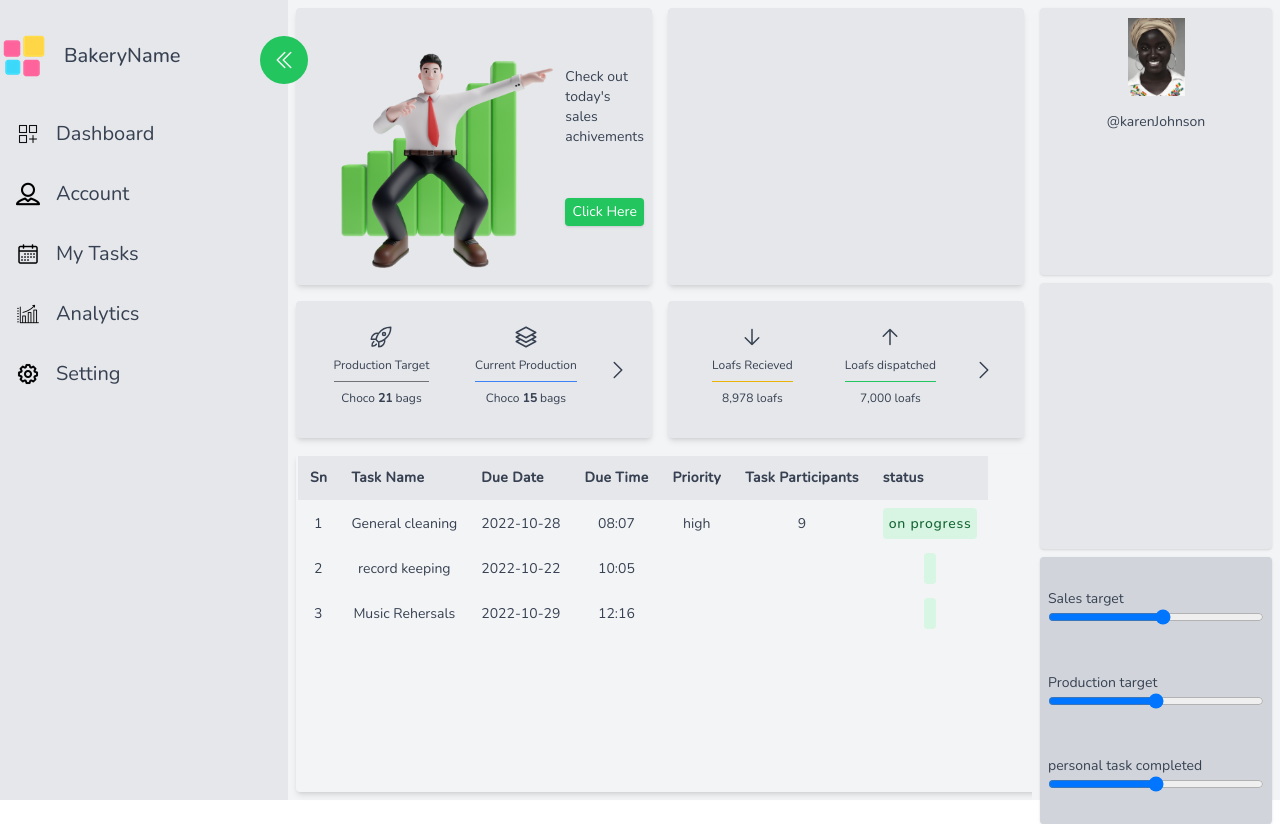
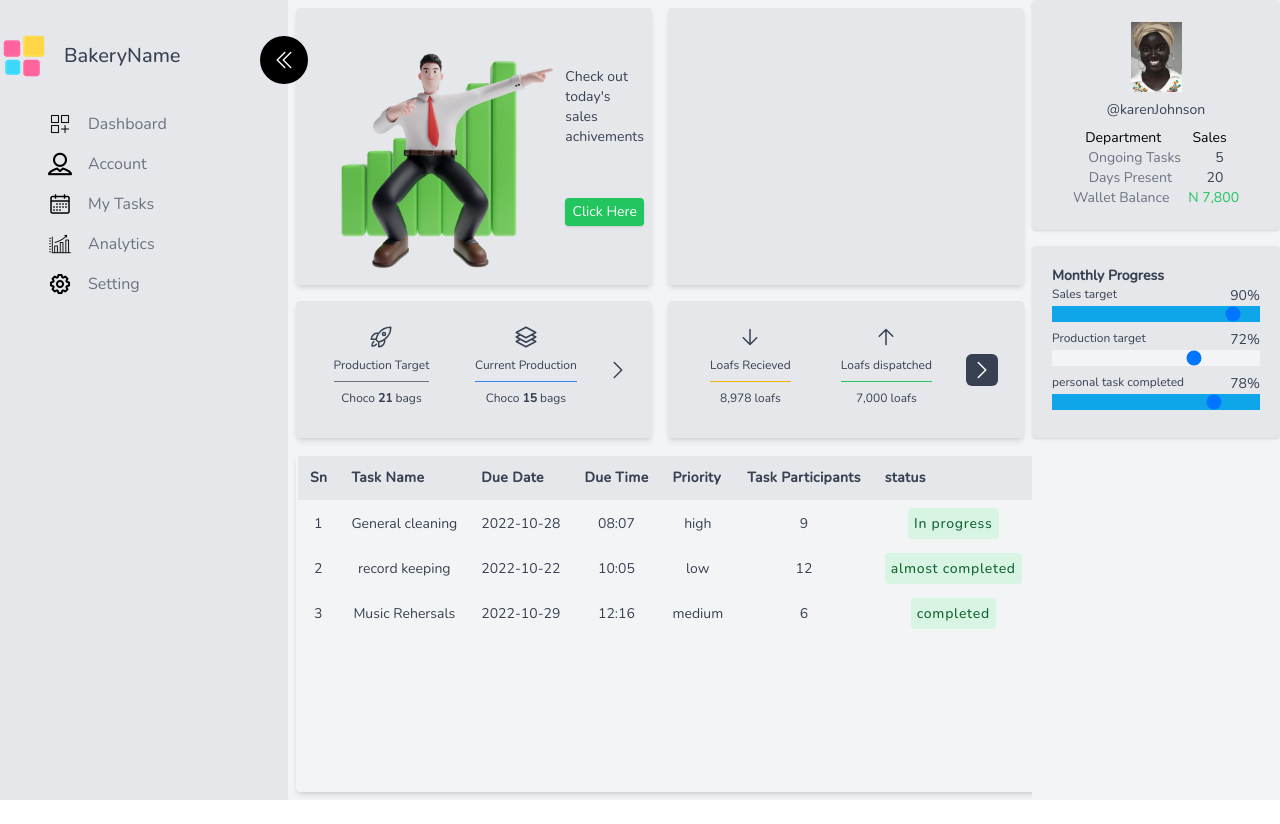
Before and after one commit to manoahLinks/bakery-app, a React (Create React App) app: page / in a window 1280 px wide. After the commit the page ends 800 px from the top, so only its background shows below. Built offline with nearby package versions, Linux system fonts and the light colour scheme; data requests are answered from the project's data file.

Commit message:
adding userDashboard and progressBar components

```diff
--- a/data/db.json
+++ b/data/db.json
@@ -30,7 +30,7 @@
       "dueTime": "08:07",
       "dueDate": "2022-10-28",
       "priority": "high",
-      "status": "on progress",
+      "status": "In progress",
       "participants": 9
     },
     {
@@ -38,6 +38,9 @@
       "taskDescription": "ensure all records are upto date",
       "dueDate": "2022-10-22",
       "dueTime": "10:05",
+      "priority": "low",
+      "status": "almost completed",
+      "participants": 12,
       "id": 2
     },
     {
@@ -45,6 +48,9 @@
       "taskDescription": "practice 50 songs ",
       "dueDate": "2022-10-29",
       "dueTime": "12:16",
+      "priority": "medium",
+      "status": "completed",
+      "participants": 6,
       "id": 3
     }
   ]
--- /dev/null
+++ b/src/components/ProgressBar.js
@@ -0,0 +1,33 @@
+const ProgressBar = () => {
+    return (
+        <div className=" flex-1 flex flex-col justify-around p-5 bg-gray-200 rounded shadow">
+            <div className="text-sm font-semibold">Monthly Progress</div>
+            <div className="flex flex-col mb-2">
+                <div className="flex justify-between">
+                    <h4 className="text-xs">Sales target</h4>
+                    <p className="text-sm text-semibold">90%</p>
+                </div>
+                <input min={0} max={100} step={10} value={90} className="appearance-none bg-sky-500" type="range" name="" />
+            </div>
+
+            <div className="flex flex-col mb-2">
+                <div className="flex justify-between">
+                    <h4 className="text-xs">Production target</h4>
+                    <p className="text-sm text-semibold">72%</p>
+                </div>
+                <input min={0} max={100} step={10} value={72} className="appearance-none bg-gray-100" type="range" name="" id="" />
+            </div>
+
+            <div className="flex flex-col mb-2">
+                <div className="flex justify-between">
+                    <h4 className="text-xs">personal task completed</h4>
+                    <p className="text-sm text-semibold">78%</p>
+                </div>
+                <input min={0} max={100} step={10} value={78} className="appearance-none bg-sky-500" type="range" name="" id="" />
+            </div>
+
+        </div>
+     );
+}
+
+export default ProgressBar;
--- a/src/components/Sidebar.js
+++ b/src/components/Sidebar.js
@@ -21,8 +21,8 @@ const Sidebar = () => {
 
     return (
 
-        <div className={`${open ? "w-72" : "w-20" } pt-8 h-screen bg-gray-200 duration-300 relative md:block`}>
-                <span className={`absolute cursor-pointer p-3 rounded-full bg-green-500 top-9 rounded-full -right-5 text-gray-100 text-semibold hover:bg-green-900`}
+        <div className={`${open ? "w-72" : "w-20" } pt-8 h-screen bg-gray-200 duration-300 hidden relative md:block`}>
+                <span className={`absolute cursor-pointer p-3 rounded-full bg-black top-9 rounded-full -right-5 text-gray-100 text-semibold hover:bg-gray-900`}
                       onClick={()=>{setOpen(!open)}}
                     >
                     <svg  xmlns="http://www.w3.org/2000/svg" fill="none" viewBox="0 0 24 24" stroke-width="1.5" stroke="currentColor" class={`w-6 h-6  ${!open && "rotate-180"}`}>
@@ -36,9 +36,9 @@ const Sidebar = () => {
                 </div>
                 {<ul className="pt-6">
                     {menus.map((menu)=>(
-                        <li key={menu.id} onClick={clicked} className={`text-gray-700 text-xl flex items-center gap-x-4 cursor-pointer p-4 hover:bg-green-200`}>
+                        <li key={menu.id} onClick={clicked} className={`text-gray-700 text-md flex items-center gap-x-4 cursor-pointer px-12 py-2 hover:bg-white`}>
                             {<img className="w-6" src={require(`../assets/${menu.src}.png`)} alt="" />}
-                            <span className={`${!open && "hidden"} origin-left duration-200`}>{menu.title}</span>
+                            <span className={`${!open && "hidden"} origin-left duration-200 text-gray-500`}>{menu.title}</span>
                         </li>
                     ))}
                 </ul>}
--- a/src/components/Taskform.js
+++ b/src/components/Taskform.js
@@ -11,7 +11,7 @@ const Taskform = () => {
     const handleSubmit = async (e) => {
         e.preventDefault()
 
-        const task = {taskName, taskDescription, dueDate, dueTime, }
+        const task = {taskName, taskDescription, dueDate, dueTime }
 
         console.log(task)
 
--- /dev/null
+++ b/src/components/UserDashboard.js
@@ -0,0 +1,32 @@
+const UserDashboard = () => {
+    return (
+        <div className="flex-1 flex flex-col bg-gray-200 p-5 border-2 text-sm rounded shadow">
+            <img className="w-3/12 object-cover self-center" src={require('../assets/IMG_20220218_180539.jpg')} alt="" />
+            <div className="mt-2 self-center mb-2">
+                <span>@karenJohnson</span>
+            </div>
+            <div className='flex justify-evenly text-black'>
+                <span>Department</span>
+                <span>Sales</span>
+            </div>
+            <div className='flex flex-col text-center'>
+                <div className='flex justify-evenly'>
+                    <p className='text-gray-500'>Ongoing Tasks</p>
+                    <span>5</span>
+                </div>
+
+                <div className='flex justify-evenly'>
+                    <span className='text-gray-500'>Days Present</span>
+                    <span>20</span>
+                </div>
+
+                <div className='flex justify-evenly'>
+                    <span className='text-gray-500'>Wallet Balance</span>
+                    <span className='text-green-500'>N 7,800</span>
+                </div>
+            </div>
+        </div>
+     );
+}
+
+export default UserDashboard;
--- a/src/index.css
+++ b/src/index.css
@@ -1,4 +1,13 @@
 @import url('https://fonts.googleapis.com/css2?family=Nunito:ital,wght@0,200;0,300;0,400;0,500;1,200;1,300;1,400&display=swap');
+
+input[type=range]::webkit-slider-thumb{
+    width: 16px;
+    height: 36px;
+    background-color: white;
+    border-radius: 3px;
+    box-shadow: 1px 1px 1px black, 0px 0px 1px yellow;
+
+}
 
 @tailwind base;
 @tailwind components;
--- a/src/pages/Home.js
+++ b/src/pages/Home.js
@@ -2,13 +2,15 @@ import React, {useState, useEffect} from "react";
 import Table from "../components/Table";
 import Tablegrid from "../components/Tablegrid"
 import useFetch from "../useFetch";
+import UserDashboard from "../components/UserDashboard";
+import ProgressBar from "../components/ProgressBar";
 
-const NewTemplate = () => {
+const HomePage = () => {
 
     const {result, isPending, error} = useFetch('http://localhost:8002/tasks')
 
     return (
-        <main className="flex text-2xl flex-1 h-screen text-gray-700">
+        <main className="flex flex-1 h-screen text-gray-700">
             <div className="basis-3/4 bg-gray-100 flex flex-col grow">
                 <div className="flex-1 grid md:grid-cols-2 md:justify-evenly bg-gray-100">
                     <div className="bg-gray-200 basis-3/12 md:m-2 m-2 rounded shadow-md flex p-2">
@@ -49,7 +51,7 @@ const NewTemplate = () => {
 
                     <div className="flex justify-evenly bg-gray-200 basis-3/12 md:m-2 m-2 rounded shadow-md text-xs text-center p-2">
                         <div className="m-2 p-2 items-center flex-col">
-                            <div className="flex justify-center">
+                            <div className="flex justify-center ">
                                 <svg xmlns="http://www.w3.org/2000/svg" fill="none" viewBox="0 0 24 24" stroke-width="1.5" stroke="currentColor" class="w-6 h-6">
                                 <path stroke-linecap="round" stroke-linejoin="round" d="M12 4.5v15m0 0l6.75-6.75M12 19.5l-6.75-6.75" />
                                 </svg>
@@ -66,7 +68,7 @@ const NewTemplate = () => {
                             <div className="border-b border-green-500 py-2">Loafs dispatched</div>
                             <div className="py-2">7,000 loafs</div>
                         </div>
-                            <span className="self-center">
+                            <span className="self-center bg-gray-700 text-white rounded-md p-1 hover:bg-gray-800">
                                 <svg xmlns="http://www.w3.org/2000/svg" fill="none" viewBox="0 0 24 24" stroke-width="1.5" stroke="currentColor" class="w-6 h-6">
                                 <path stroke-linecap="round" stroke-linejoin="round" d="M8.25 4.5l7.5 7.5-7.5 7.5" />
                                 </svg>
@@ -74,42 +76,22 @@ const NewTemplate = () => {
                     </div>
                 </div>
                 <div className="flex-1 flex bg-gray-100 m-2 shadow-md w-full rounded">
-                    {isPending && <div className="text-sm text-yellow-800">Loading...</div>}
+                    {!result && error && <div>Tasks information could not be fetched</div>}
+                    {isPending && <div className="text-sm text-gray-800">Loading...</div>}
                     {result &&  <Table  tasks = {result} />}
-                    <Tablegrid></Tablegrid>
+                    {result && <Tablegrid tasks={result} />}
                 </div>
             </div>
             <div className="basis-1/4 bg-gray-100 flex flex-col align-evenly md:block hidden h-screen">
-                <div className="h-1/3 flex-1 flex flex-col bg-gray-200 m-2 border-2 text-sm rounded shadow items-center">
-                    <img className="w-3/12 m-2 object-cover" src={require('../assets/IMG_20220218_180539.jpg')} alt="" />
-                    <div className="mt-2">
-                        <span>@karenJohnson</span>
-                    </div>
-                </div>
-                <div className="h-1/3 flex-1 flex flex-col m-2 bg-gray-200 text-sm rounded shadow">
+                <UserDashboard />
+                <div className="flex-1 flex flex-col m-2 bg-gray-200 text-sm rounded shadow">
 
                 </div>
-                <div className="h-1/3 flex-1 flex flex-col justify-around p-2 m-2 bg-gray-300 rounded shadow">
-                    <div className="flex flex-col">
-                        <h4 className="text-sm">Sales target</h4>
-                        <input min={5} max={20} className="w-full" type="range" name="" id="" />
-                    </div>
-
-                    <div className="flex flex-col">
-                        <h4 className="text-sm">Production target</h4>
-                        <input type="range" name="" id="" />
-                    </div>
-
-                    <div className="flex flex-col">
-                        <h4 className="text-sm">personal task completed</h4>
-                        <input type="range" name="" id="" />
-                    </div>
-
-                </div>
+                <ProgressBar />
             </div>
 
         </main>
      );
 };
 
-export default NewTemplate;
+export default HomePage;
```
Also changed, not shown: src/components/Tablegrid.js (+17 -27 lines).
